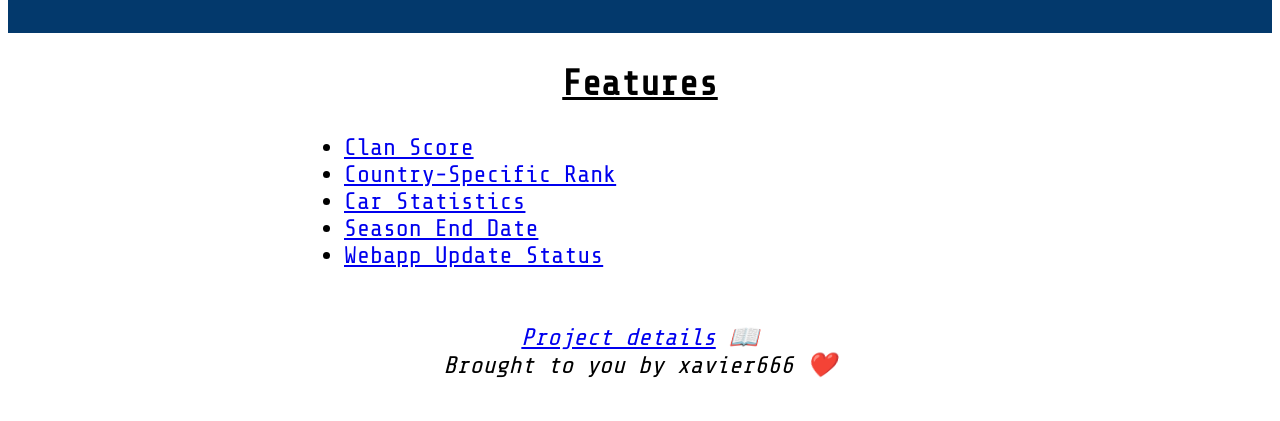
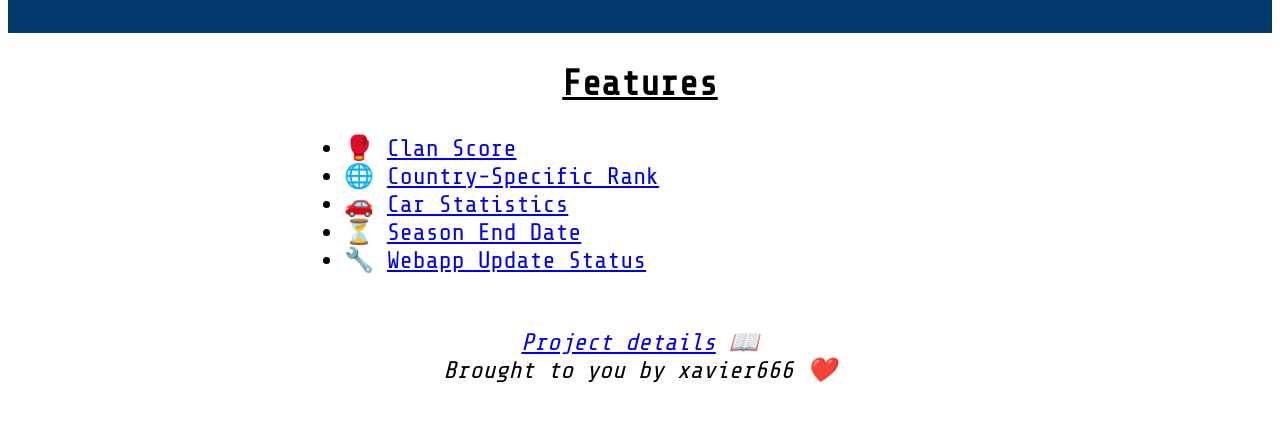
Before and after one commit to thexavier666/skidstorm_autofetch, a plain HTML site: page public/index.html in a window 1280 px wide. Shown: the part 191-612 px from the top of the page. Drawn offline with nearby package versions, Linux system fonts and the light colour scheme.

Commit message:
some emojis added :)

```diff
--- a/public/index.html
+++ b/public/index.html
@@ -17,11 +17,11 @@
 		</center>
 
 		<ul>
-			<li><a href="./clan_score.html">Clan Score</a></li>
-			<li><a href="./country_rank.html">Country-Specific Rank</a></li>
-			<li><a href="./car_details.html">Car Statistics</a></li>
-			<li><a href="./gen/get_season_end">Season End Date</a></li>
-			<li><a href="./gen/get_time_data">Webapp Update Status</a></li>
+			<li>🥊 <a href="./clan_score.html">Clan Score</a></li>
+			<li>🌐 <a href="./country_rank.html">Country-Specific Rank</a></li>
+			<li>🚗 <a href="./car_details.html">Car Statistics</a></li>
+			<li>⏳ <a href="./gen/get_season_end">Season End Date</a></li>
+			<li>🔧 <a href="./gen/get_time_data">Webapp Update Status</a></li>
 		</ul>
 
 		<center>
```
